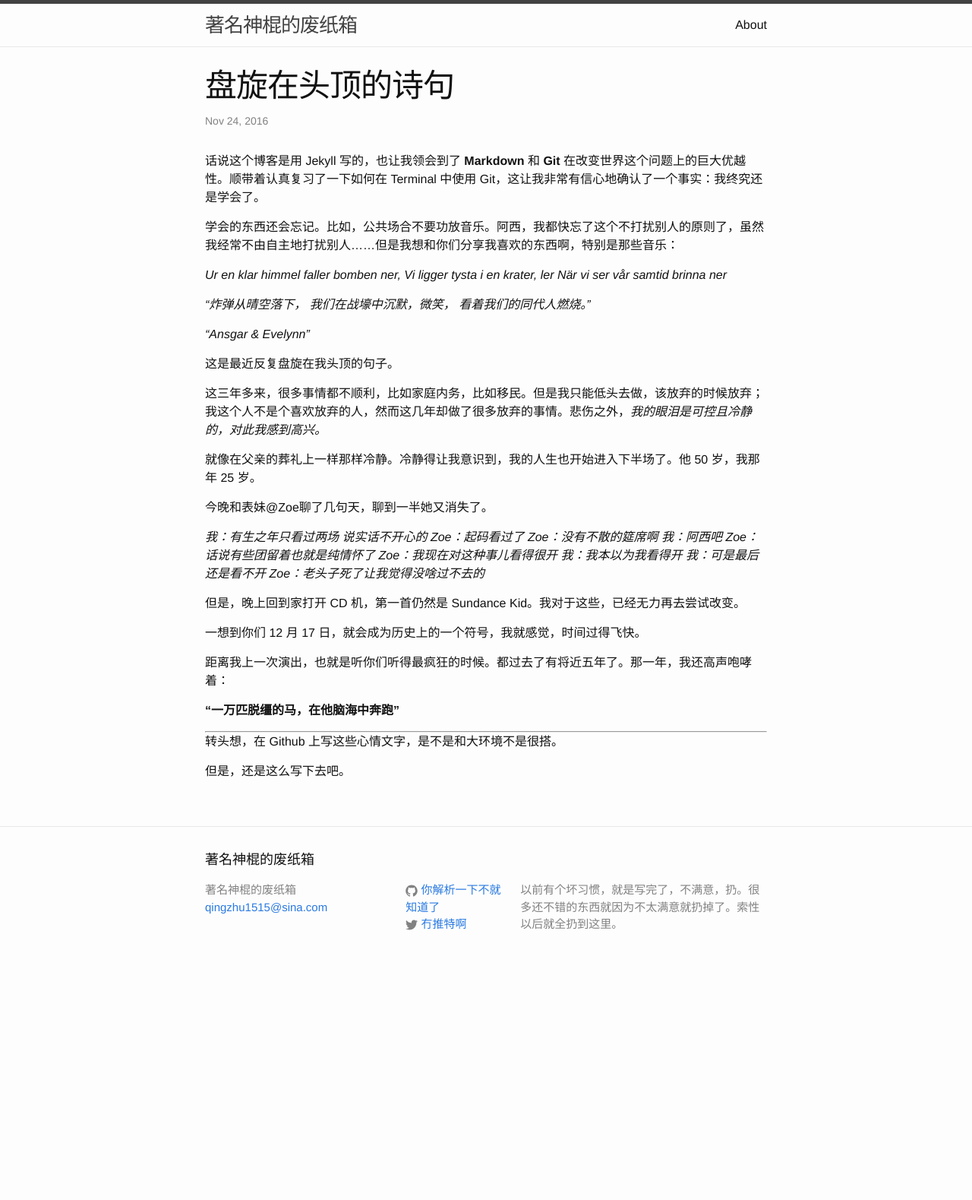
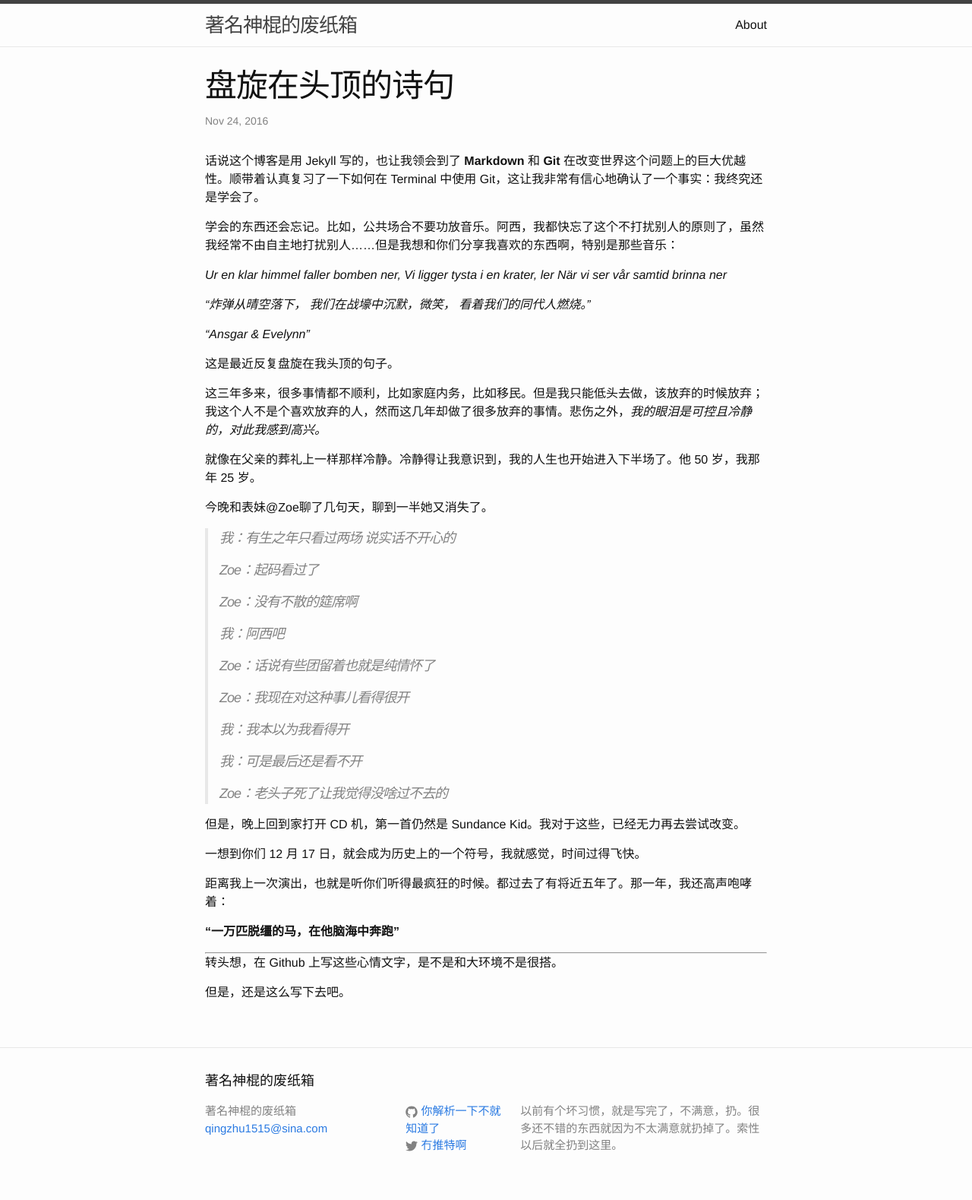
Before and after one commit to fstopgun/fstopgun, a Jekyll site: the page built from _posts/2016-11-24-凌晨.markdown, in a window 1280 px wide. Shown: the whole page at 76% size. Built offline with Jekyll 4.4.1, drawn with Linux system fonts in a browser that asks for light colours; before the commit the page ends 1288 px from its top, so only the background shows below that.

```diff
--- a/_posts/2016-11-24-凌晨.markdown
+++ b/_posts/2016-11-24-凌晨.markdown
@@ -27,15 +27,23 @@ När vi ser vår samtid brinna ner*
 
 今晚和表妹@Zoe聊了几句天，聊到一半她又消失了。
 
-*我：有生之年只看过两场 说实话不开心的*
-*Zoe：起码看过了*
-*Zoe：没有不散的筵席啊*
-*我：阿西吧*
-*Zoe：话说有些团留着也就是纯情怀了*
-*Zoe：我现在对这种事儿看得很开*
-*我：我本以为我看得开*
-*我：可是最后还是看不开*
-*Zoe：老头子死了让我觉得没啥过不去的*
+> *我：有生之年只看过两场 说实话不开心的*
+>
+> *Zoe：起码看过了*
+>
+> *Zoe：没有不散的筵席啊*
+>
+> *我：阿西吧*
+>
+> *Zoe：话说有些团留着也就是纯情怀了*
+>
+> *Zoe：我现在对这种事儿看得很开*
+>
+> *我：我本以为我看得开*
+>
+> *我：可是最后还是看不开*
+>
+> *Zoe：老头子死了让我觉得没啥过不去的*
 
 但是，晚上回到家打开 CD 机，第一首仍然是 Sundance Kid。我对于这些，已经无力再去尝试改变。
 
```
